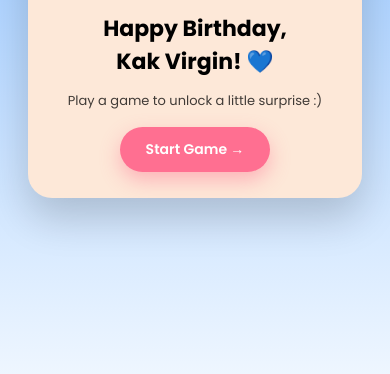
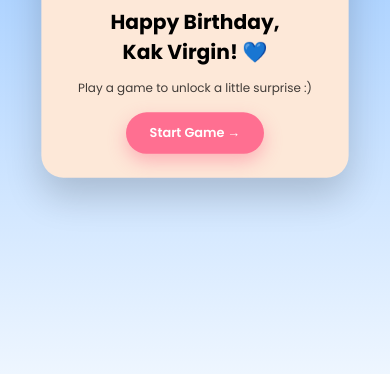
Before and after one commit to borsindelapanbelas-ship-it/birthday-surprise, a plain HTML site: page index.html in a window 390 px wide. Shown: the part 486-860 px from the top of the page. Drawn offline with nearby package versions, Linux system fonts and the light colour scheme; a web font is replaced by a local one.

Commit message:
Update style.css

```diff
--- a/css/style.css
+++ b/css/style.css
@@ -244,3 +244,11 @@ body.game-page {
     display: none;
   }
 }
+/*MOBILE CARD SCALE (HALUS)*/
+
+@media (max-width: 430px) {
+  .card {
+    transform: scale(0.92);
+    transform-origin: center center;
+  }
+}
```
